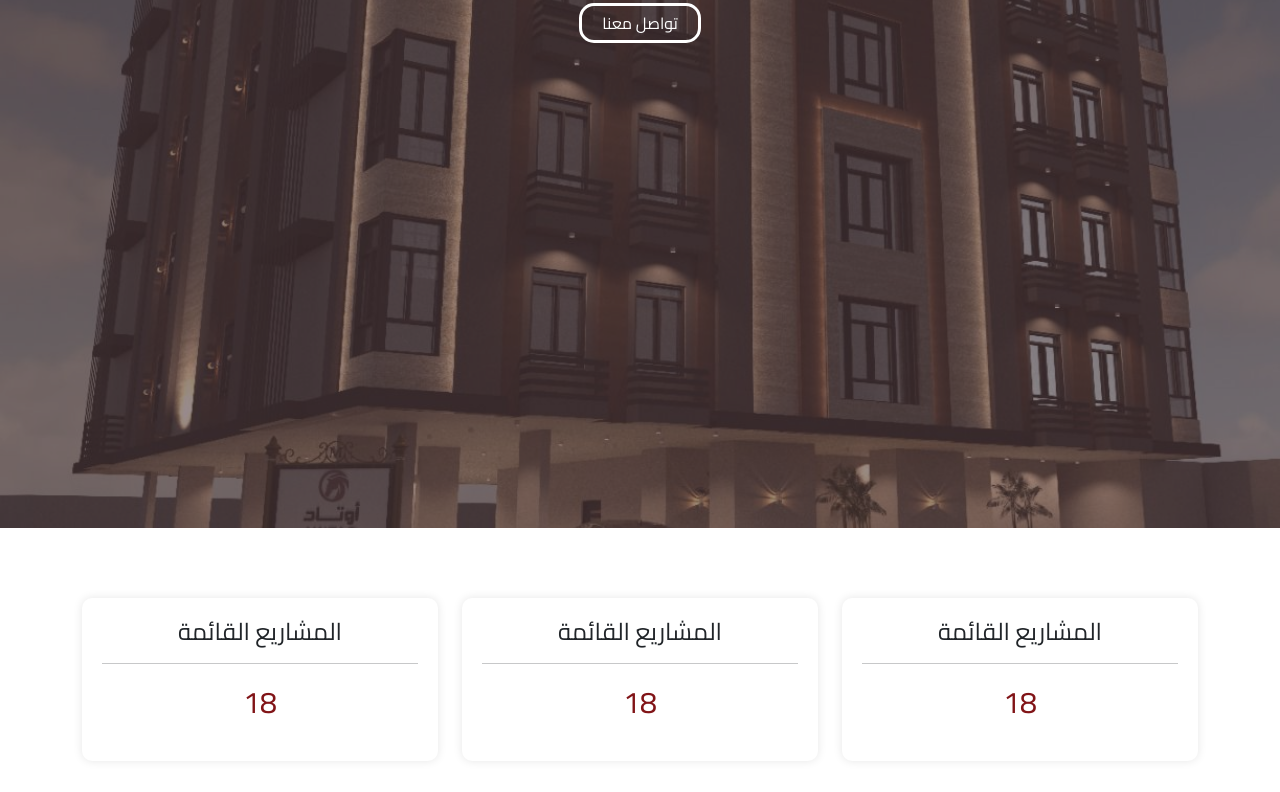
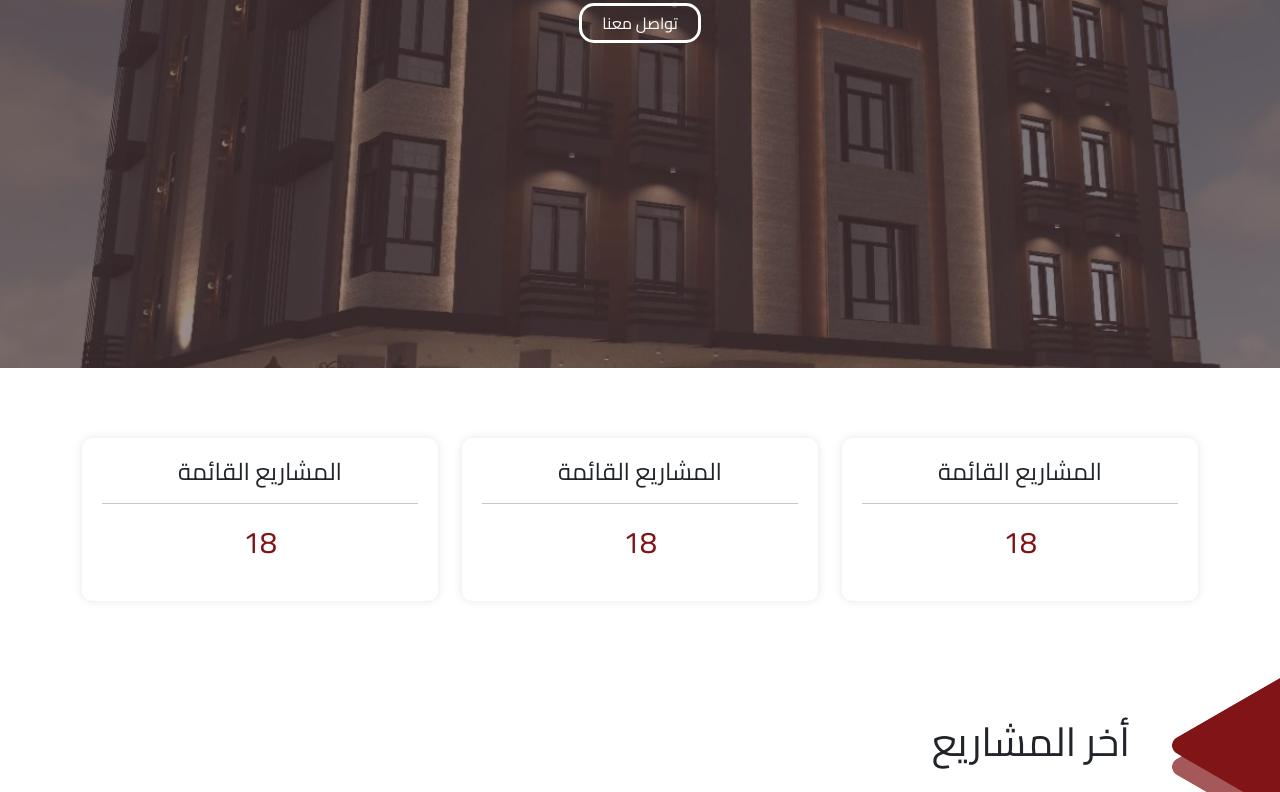
Before and after one commit to EngMohammed40/EngMohammed40.github.io, a plain HTML site: page index.html in a window 1280 px wide. Shown: the part 272-1064 px from the top of the page. Drawn offline with nearby package versions, Linux system fonts and the light colour scheme.

```diff
--- a/css/style.css
+++ b/css/style.css
@@ -47,7 +47,7 @@ nav .collapse {
     top: 0;
     left: 0;
     width: 100%;
-    height: 100%;
+    height: 80vh;
     background-color: rgba(85, 63, 66, 0.6);
     /* border-radius: 0 0% 100% 0%; */
     /* Adjust the opacity and color as needed */
@@ -58,7 +58,7 @@ header{
     background-size: cover;
     background-position: center;
     background-repeat: no-repeat;
-    height: 100vh;
+    height: 80vh;
     /* clip-path: ellipse(100% 100% at 0% 0%); */
     /* clip-path: polygon(50% 2.4%, 34.5% 33.8%, 0% 38.8%, 25% 63.1%, 19.1% 97.6%); */
     /* border-radius: 0 0 50% 50%; */
@@ -206,3 +206,6 @@ footer .contact-item .icon{
 .contact .map{
     width: 100% !important;
 }
+.contact iframe{
+    max-width: 600px !important;
+}
```
